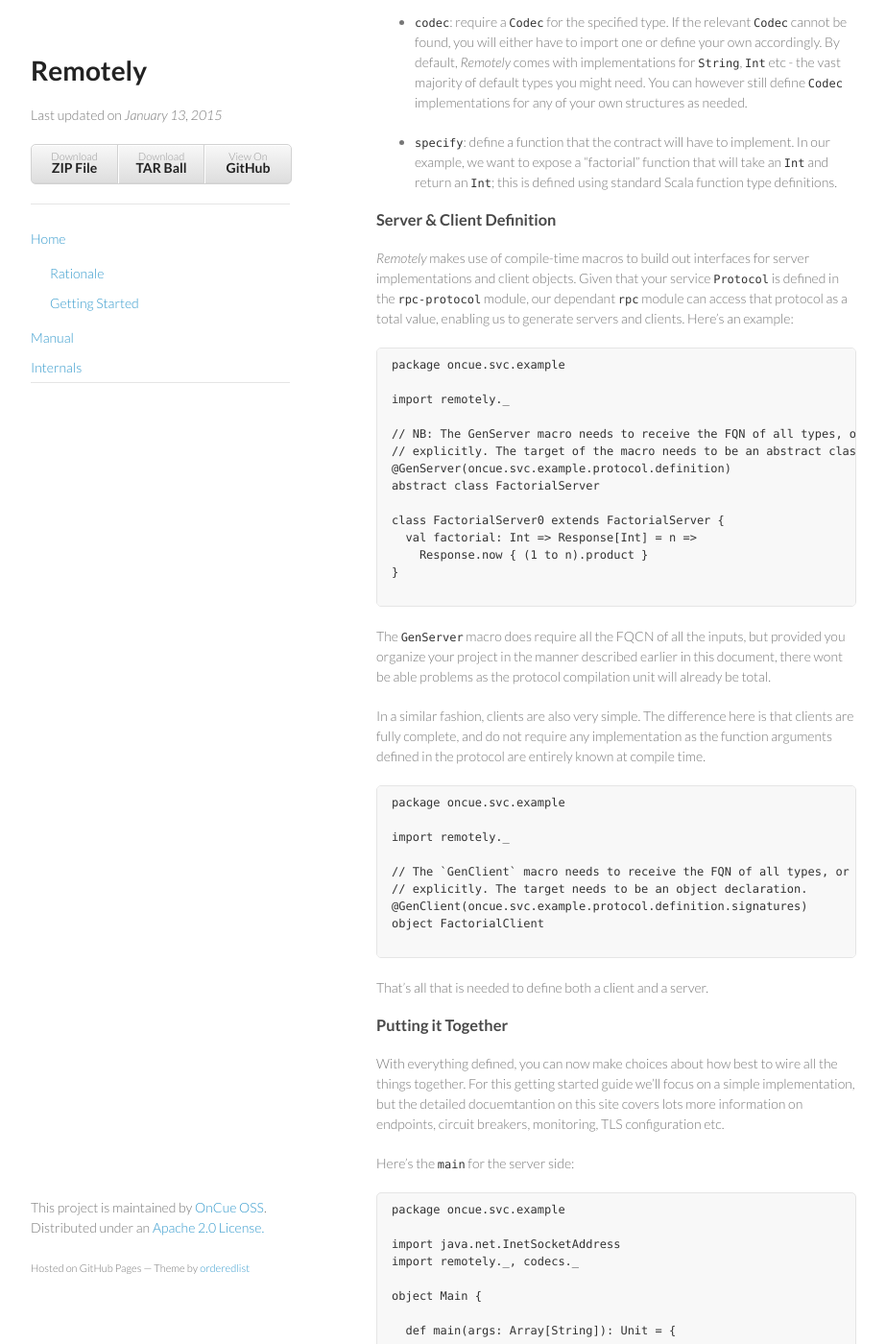
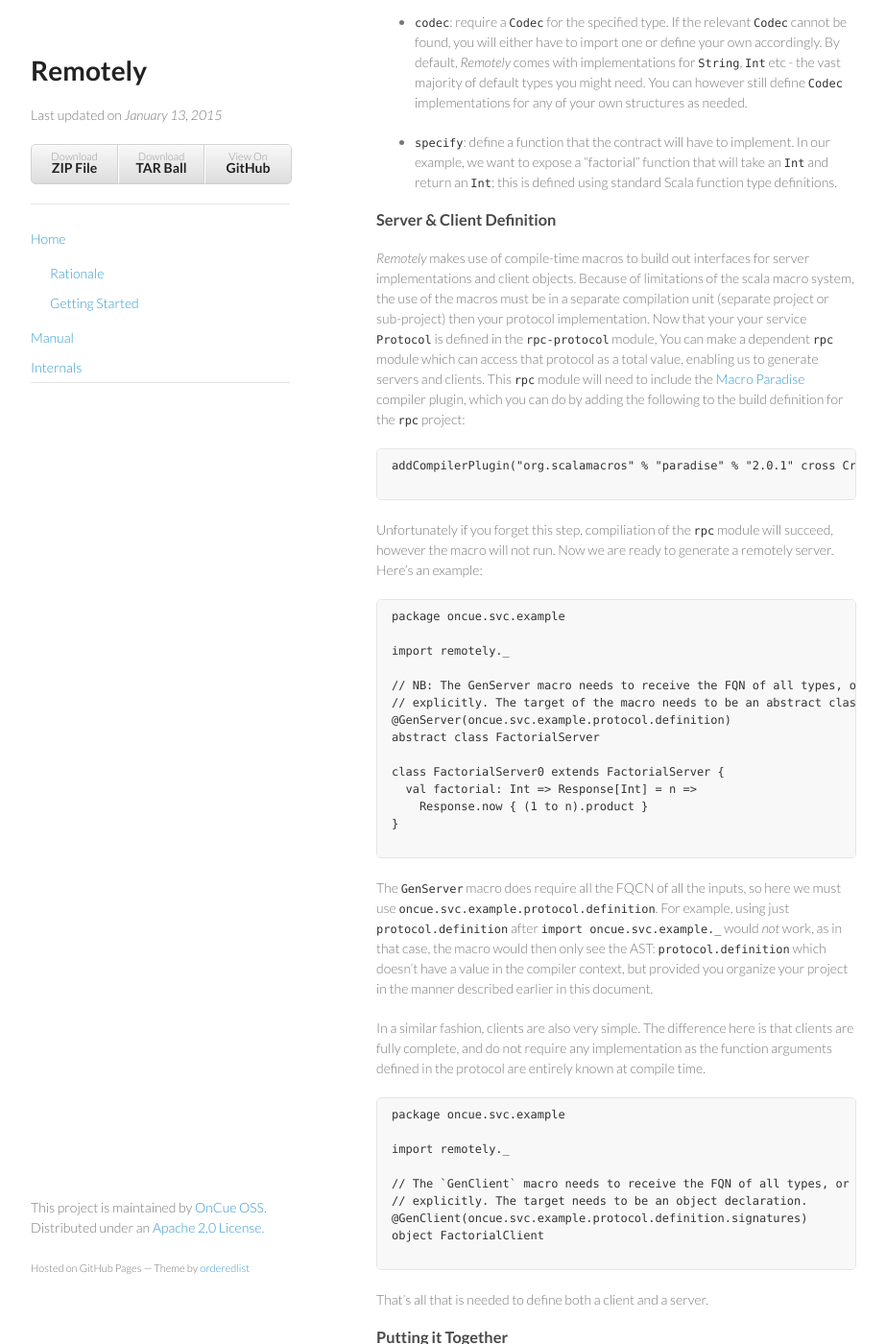
Before and after one commit to Verizon/remotely, a Jekyll site: the page built from index.md, in a window 1280 px wide and 1400 px high, scrolled down 3358 px. Shown: the whole window at 96% size, without its empty margins (178-1101 px from the left). Built offline with Jekyll 4.4.1, drawn with Linux system fonts in a browser that asks for light colours; Markdown is read by kramdown in place of the engine named in the settings.

Commit message:
add more documentation around using the macros which should resolve #13

````diff
--- a/index.md
+++ b/index.md
@@ -120,7 +120,15 @@ Protocols are the core of the remotely project. They represent the contract betw
 
 ### Server & Client Definition
 
-*Remotely* makes use of compile-time macros to build out interfaces for server implementations and client objects. Given that your service `Protocol` is defined in the `rpc-protocol` module, our dependant `rpc` module can access that protocol as a total value, enabling us to generate servers and clients. Here's an example:
+*Remotely* makes use of compile-time macros to build out interfaces for server implementations and client objects. Because of limitations of the scala macro system, the use of the macros must be in a separate compilation unit (separate project or sub-project) then your protocol implementation. Now that your your service `Protocol` is defined in the `rpc-protocol` module, You can make a dependent `rpc` module which can access that protocol as a total value, enabling us to generate servers and clients. This `rpc` module will need to include the [Macro Paradise](http://docs.scala-lang.org/overviews/macros/paradise.html) compiler plugin, which you can do by adding the following to the build definition for the `rpc` project:
+
+
+```
+addCompilerPlugin("org.scalamacros" % "paradise" % "2.0.1" cross CrossVersion.full)
+
+```
+
+Unfortunately if you forget this step, compiliation of the `rpc` module will succeed, however the macro will not run. Now we are ready to generate a remotely server. Here's an example:
 
 ```
 package oncue.svc.example
@@ -139,7 +147,7 @@ class FactorialServer0 extends FactorialServer {
 
 ```
 
-The `GenServer` macro does require all the FQCN of all the inputs, but provided you organize your project in the manner described earlier in this document, there wont be able problems as the protocol compilation unit will already be total.
+The `GenServer` macro does require all the FQCN of all the inputs, so here we must use `oncue.svc.example.protocol.definition`. For example, using just `protocol.definition` after `import oncue.svc.example._` would *not* work, as in that case, the macro would then only see the AST: `protocol.definition` which doesn't have a value in the compiler context, but provided you organize your project in the manner described earlier in this document.
 
 In a similar fashion, clients are also very simple. The difference here is that clients are fully complete, and do not require any implementation as the function arguments defined in the protocol are entirely known at compile time.
 
````
